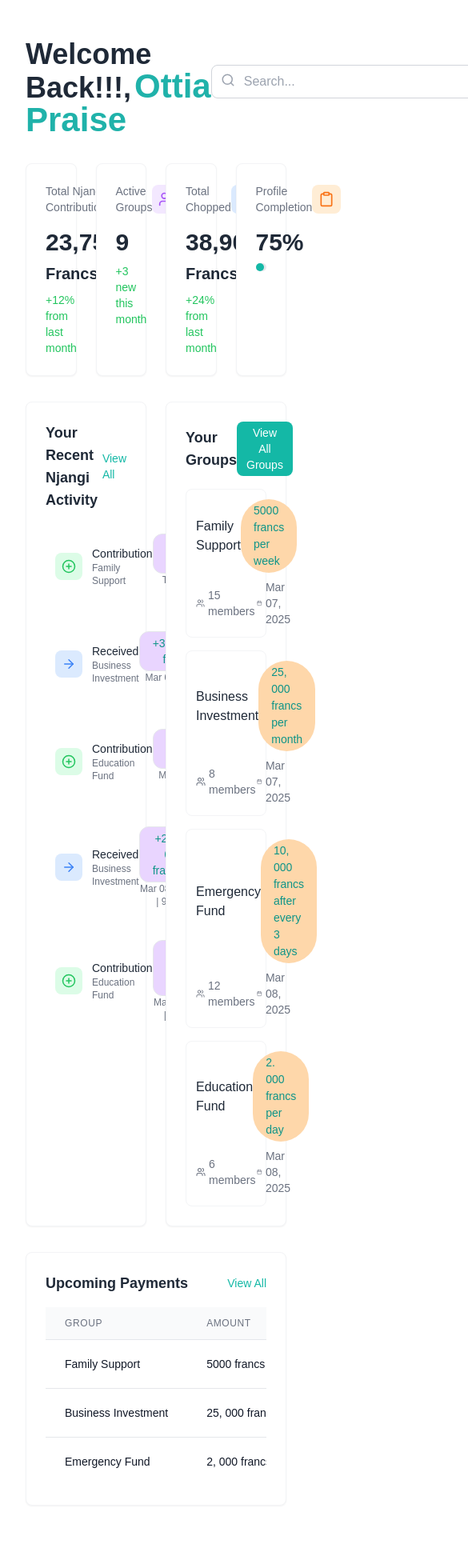
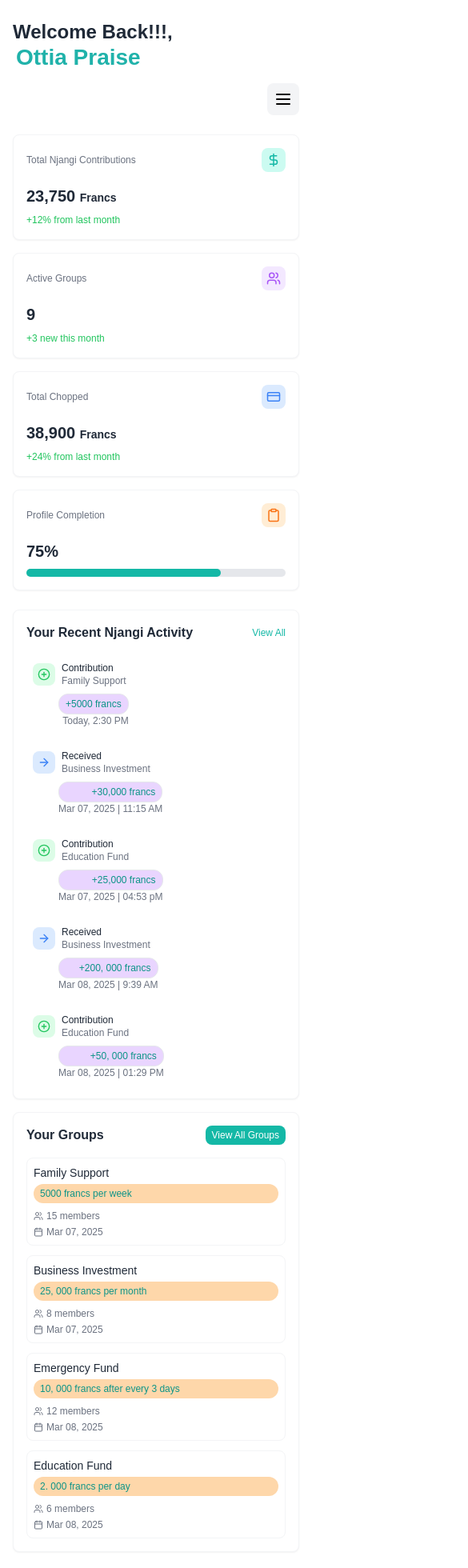
Before and after one commit to Iampraiseottia/Njangi, a Next.js app: page /dashboardMain in a window 390 px wide. Shown: the top 1960 px of the page at 80% size, 585 px wide, since content can reach past the window. Before the commit the page ends 1914 px from the top, so only its background shows below. Built offline with nearby package versions, Linux system fonts and the light colour scheme.

Commit message:
dashboard Main responsive

```diff
--- a/app/dashboardMain/page.jsx
+++ b/app/dashboardMain/page.jsx
@@ -1,4 +1,3 @@
-
 import React, { useState, useEffect, useRef } from 'react';
 
 import globalStyle from '../globals.css';
@@ -20,7 +19,8 @@ import {
   PlusCircle,
   LogOut,
   ArrowRight,
-  Calendar
+  Calendar,
+  Menu
 } from 'lucide-react';
 
 
@@ -35,6 +35,8 @@ const DashboardMain = ({ setActiveComponent }) => {
     }
     return false;
   });
+
+  const [isMenuOpen, setIsMenuOpen] = useState(false);
 
   useEffect(() => {
     document.body.classList.toggle('dark', isDarkMode);
@@ -53,28 +55,46 @@ const DashboardMain = ({ setActiveComponent }) => {
     searchReg.current.blur();
   }
 
+  const toggleMenu = () => {
+    setIsMenuOpen(!isMenuOpen);
+  };
 
 
   return (
 
-    <div className="p-8">
+    <div className="p-4 md:p-6 lg:p-8">
       {/* Header */}
-      <div className="flex justify-between items-center mb-8">
-        <div  className='pt-4'>
-          <h1 className="text-4xl font-bold text-gray-800">Welcome Back!!!,
-            <span className='text-[lightseagreen] text-[42px] pl-1'>Ottia Praise</span>
+      <div className="flex flex-col md:flex-row justify-between items-start md:items-center mb-6 md:mb-8 gap-4">
+
+        <div className="pt-2 md:pt-4 w-full md:w-auto">
+          <h1 className="text-2xl md:text-3xl lg:text-4xl font-bold text-gray-800 break-words flex flex-col md:flex-row">
+            <span>Welcome Back!!!,</span>
+            <span className='text-[lightseagreen] text-[28px] md:text-[36px] lg:text-[42px] pl-1'>Ottia Praise</span>
           </h1>
         </div>
 
-        <div className="flex items-center space-x-5">
-        <div className="relative">
+
+        {/* Mobile menu button */}
+        <div className="md:hidden w-full flex justify-end">
+          <button
+            onClick={toggleMenu}
+            className="p-2 rounded-lg bg-gray-100 hover:bg-gray-200 transition-colors"
+          >
+            <Menu size={24} />
+          </button>
+        </div>
+
+
+        {/* Desktop header items / Mobile menu */}
+        <div className={`${isMenuOpen ? 'flex ' : 'hidden'} md:flex flex-col md:flex-row items-center w-full md:w-auto gap-4 md:space-x-5`}>
+          <div className="relative w-full md:w-auto">
             <input
               type="text"
               ref={searchReg}
               onMouseEnter={onMouseEnterSearch}
               onMouseLeave={onMouseLeaveSearch}
               placeholder="Search..."
-            className={`px-4 py-2 pl-10 w-96 rounded-lg border border-gray-300 duration-200 ease-in-out focus:outline-none focus:ring-2 focus:ring-teal-500 ${isDarkMode ? 'bg-gray-800 text-black' : 'bg-white text-gray-800'}`}
+              className={`px-4 py-2 pl-10 w-full md:w-64 lg:w-96 rounded-lg border border-gray-300 duration-200 ease-in-out focus:outline-none focus:ring-2 focus:ring-teal-500 ${isDarkMode ? 'bg-gray-800 text-black' : 'bg-white text-gray-800'}`}
             />
             <Search className="absolute left-3 top-2.5 text-gray-400" size={18} />
           </div>
@@ -123,55 +143,55 @@ const DashboardMain = ({ setActiveComponent }) => {
 
 
       {/* User Stats */}
-      <div className="grid grid-cols-4 gap-6 mb-8">
+      <div className="grid grid-cols-1 sm:grid-cols-2 lg:grid-cols-4 gap-4 md:gap-6 mb-6 md:mb-8">
 
-        <div className="bg-white p-6 rounded-lg shadow-sm border border-gray-100 duration-300 ease-in-out hover:shadow-lg cursor-pointer" onClick={() => setActiveComponent('transactions')} >
+        <div className="bg-white p-4 md:p-6 rounded-lg shadow-sm border border-gray-100 duration-300 ease-in-out hover:shadow-lg cursor-pointer" onClick={() => setActiveComponent('transactions')} >
           <div className="flex justify-between items-center mb-4">
-            <h2 className="text-gray-500 text-sm font-medium">Total Njangi Contributions</h2>
-            <div className="bg-teal-100 p-2 rounded-lg">
-              <DollarSign className="text-teal-500" size={20} />
+            <h2 className="text-gray-500 text-xs sm:text-sm font-medium">Total Njangi Contributions</h2>
+            <div className="bg-teal-100 p-1.5 md:p-2 rounded-lg">
+              <DollarSign className="text-teal-500" size={18} />
             </div>
           </div>
-          <p className="text-3xl font-bold text-gray-800">23,750 <span className='text-xl'>Francs</span></p>
-          <div className="flex items-center text-sm mt-2 text-green-500">
+          <p className="text-xl md:text-2xl lg:text-3xl font-bold text-gray-800">23,750 <span className='text-sm md:text-lg lg:text-xl'>Francs</span></p>
+          <div className="flex items-center text-xs md:text-sm mt-2 text-green-500">
             <span>+12% from last month</span>
           </div>
         </div>
 
-        <div className="bg-white p-6 rounded-lg shadow-sm border border-gray-100 duration-300 ease-in-out hover:shadow-lg cursor-pointer" onClick={() => {setActiveComponent('groups')}} >
+        <div className="bg-white p-4 md:p-6 rounded-lg shadow-sm border border-gray-100 duration-300 ease-in-out hover:shadow-lg cursor-pointer" onClick={() => {setActiveComponent('groups')}} >
           <div className="flex justify-between items-center mb-4">
-            <h2 className="text-gray-500 text-sm font-medium">Active Groups</h2>
-            <div className="bg-purple-100 p-2 rounded-lg">
-              <Users className="text-purple-500" size={20} />
+            <h2 className="text-gray-500 text-xs sm:text-sm font-medium">Active Groups</h2>
+            <div className="bg-purple-100 p-1.5 md:p-2 rounded-lg">
+              <Users className="text-purple-500" size={18} />
             </div>
           </div>
-          <p className="text-3xl font-bold text-gray-800">9</p>
-          <div className="flex items-center text-sm mt-2 text-green-500">
+          <p className="text-xl md:text-2xl lg:text-3xl font-bold text-gray-800">9</p>
+          <div className="flex items-center text-xs md:text-sm mt-2 text-green-500">
             <span>+3 new this month</span>
           </div>
         </div>
 
-        <div className="bg-white p-6 rounded-lg shadow-sm border border-gray-100 duration-300 ease-in-out hover:shadow-lg cursor-pointer" onClick={() => {setActiveComponent('transactions')}}>
+        <div className="bg-white p-4 md:p-6 rounded-lg shadow-sm border border-gray-100 duration-300 ease-in-out hover:shadow-lg cursor-pointer" onClick={() => {setActiveComponent('transactions')}}>
           <div className="flex justify-between items-center mb-4">
-            <h2 className="text-gray-500 text-sm font-medium">Total Chopped</h2>
-            <div className="bg-blue-100 p-2 rounded-lg">
-              <CreditCard className="text-blue-500" size={20} />
+            <h2 className="text-gray-500 text-xs sm:text-sm font-medium">Total Chopped</h2>
+            <div className="bg-blue-100 p-1.5 md:p-2 rounded-lg">
+              <CreditCard className="text-blue-500" size={18} />
             </div>
           </div>
-          <p className="text-3xl font-bold text-gray-800">38,900 <span className=' text-xl'>Francs</span></p>
-          <div className="flex items-center text-sm mt-2 text-green-500">
+          <p className="text-xl md:text-2xl lg:text-3xl font-bold text-gray-800">38,900 <span className='text-sm md:text-lg lg:text-xl'>Francs</span></p>
+          <div className="flex items-center text-xs md:text-sm mt-2 text-green-500">
             <span>+24% from last month</span>
           </div>
         </div>
 
-        <div className="bg-white p-6 rounded-lg shadow-sm border border-gray-100 duration-300 ease-in-out hover:shadow-lg cursor-pointer" onClick={() => {setActiveComponent('profile')}}>
+        <div className="bg-white p-4 md:p-6 rounded-lg shadow-sm border border-gray-100 duration-300 ease-in-out hover:shadow-lg cursor-pointer" onClick={() => {setActiveComponent('profile')}}>
           <div className="flex justify-between items-center mb-4">
-            <h2 className="text-gray-500 text-sm font-medium">Profile Completion</h2>
-            <div className="bg-orange-100 p-2 rounded-lg">
-              <Clipboard className="text-orange-500" size={20} />
+            <h2 className="text-gray-500 text-xs sm:text-sm font-medium">Profile Completion</h2>
+            <div className="bg-orange-100 p-1.5 md:p-2 rounded-lg">
+              <Clipboard className="text-orange-500" size={18} />
             </div>
           </div>
-          <p className="text-3xl font-bold text-gray-800">75%</p>
+          <p className="text-xl md:text-2xl lg:text-3xl font-bold text-gray-800">75%</p>
           <div className="w-full bg-gray-200 rounded-full h-2.5 mt-2">
             <div className="bg-teal-500 h-2.5 rounded-full" style={{ width: '75%' }}></div>
           </div>
@@ -181,13 +201,13 @@ const DashboardMain = ({ setActiveComponent }) => {
 
 
       {/* Recent Activity and Groups */}
-      <div className="grid grid-cols-2 gap-6 mb-8">
-        <div className="bg-white p-6 rounded-lg shadow-sm border border-gray-100 duration-300 ease-in-out hover:shadow-lg">
+      <div className="grid grid-cols-1 lg:grid-cols-2 gap-4 md:gap-6 mb-6 md:mb-8">
+        <div className="bg-white p-4 md:p-6 rounded-lg shadow-sm border border-gray-100 duration-300 ease-in-out hover:shadow-lg">
           <div className="flex justify-between items-center mb-4">
-            <h2 className="text-lg font-semibold text-gray-800">Your Recent Njangi Activity</h2>
-            <span className="text-teal-500 text-sm cursor-pointer" onClick={() => setActiveComponent('transactions')} >View All</span>
+            <h2 className="text-base md:text-lg font-semibold text-gray-800">Your Recent Njangi Activity</h2>
+            <span className="text-teal-500 text-xs md:text-sm cursor-pointer" onClick={() => setActiveComponent('transactions')} >View All</span>
           </div>
-          <div className="space-y-4">
+          <div className="space-y-3 md:space-y-4">
             {[
               { type: 'Contribution', group: 'Family Support', amount: '+5000 francs', date: 'Today, 2:30 PM', status: 'completed' },
               { type: 'Received', group: 'Business Investment', amount: '+30,000 francs', date: 'Mar 07, 2025 | 11:15 AM', status: 'completed' },
@@ -196,22 +216,22 @@ const DashboardMain = ({ setActiveComponent }) => {
               { type: 'Contribution', group: 'Education Fund', amount: '+50, 000 francs', date: 'Mar 08, 2025 | 01:29 PM', status: 'pending' }
 
             ].map((activity, index) => (
-              <div key={index} className="recent-activity-item flex items-center justify-between p-3 hover:bg-gray-50 rounded-lg transition-all">
+              <div key={index} className="recent-activity-item flex flex-col sm:flex-row items-start sm:items-center justify-between p-2 md:p-3 hover:bg-gray-50 rounded-lg transition-all">
                 <div className="flex items-center">
-                  <div className={`p-2 rounded-lg ${
+                  <div className={`p-1.5 md:p-2 rounded-lg ${
                     activity.type === 'Contribution' ? 'bg-green-100 text-green-500' :
                     activity.type === 'received' ? 'bg-red-100 text-red-500' : 'bg-blue-100 text-blue-500'
                   }`}>
-                    {activity.type === 'Contribution' ? <PlusCircle size={18} /> :
-                    <ArrowRight size={18} />}
+                    {activity.type === 'Contribution' ? <PlusCircle size={16} /> :
+                    <ArrowRight size={16} />}
                   </div>
-                  <div className="ml-3">
-                    <p className="text-sm font-medium text-gray-800">{activity.type}</p>
+                  <div className="ml-2 md:ml-3">
+                    <p className="text-xs md:text-sm font-medium text-gray-800">{activity.type}</p>
                     <p className="text-xs text-gray-500">{activity.group}</p>
                   </div>
                 </div>
-                <div className="text-right">
-                  <p className={` bg-purple-200 text-teal-600 px-4 py-1 border rounded-xl text-sm font-medium ${
+                <div className="text-right mt-2 sm:mt-0 ml-8 sm:ml-0">
+                  <p className={`bg-purple-200 text-teal-600 px-2 md:px-4 py-1 border rounded-xl text-xs md:text-sm font-medium ${
                     activity.amount.startsWith('+') ? 'text-green-500' : 'text-red-500'
                   }`}>{activity.amount}</p>
                   <p className="text-xs text-gray-500">{activity.date}</p>
@@ -221,34 +241,34 @@ const DashboardMain = ({ setActiveComponent }) => {
           </div>
         </div>
 
-        <div className="bg-white p-6 rounded-lg shadow-sm border border-gray-100 duration-300 ease-in-out hover:shadow-lg">
+        <div className="bg-white p-4 md:p-6 rounded-lg shadow-sm border border-gray-100 duration-300 ease-in-out hover:shadow-lg">
           <div className="flex justify-between items-center mb-4">
-            <h2 className="text-lg font-semibold text-gray-800">Your Groups</h2>
+            <h2 className="text-base md:text-lg font-semibold text-gray-800">Your Groups</h2>
             <div className="flex space-x-2 items-center">
-              <button onClick={() => setActiveComponent('groups')} className="bg-teal-500 text-white px-3 py-1 rounded-lg text-sm flex items-center cursor-pointer">
+              <button onClick={() => setActiveComponent('groups')} className="bg-teal-500 text-white px-2 md:px-3 py-1 rounded-lg text-xs md:text-sm flex items-center cursor-pointer">
                 View All Groups
               </button>
             </div>
           </div>
-          <div className="space-y-4">
+          <div className="space-y-3 md:space-y-4">
             {[
               { name: 'Family Support', members: 15, nextCollection: 'Mar 07, 2025', amount: '5000 francs per week' },
               { name: 'Business Investment', members: 8, nextCollection: 'Mar 07, 2025', amount: '25, 000 francs per month' },
               { name: 'Emergency Fund', members: 12, nextCollection: 'Mar 08, 2025', amount: '10, 000 francs after every 3 days' },
               { name: 'Education Fund', members: 6, nextCollection: 'Mar 08, 2025', amount: '2. 000 francs per day' }
             ].map((group, index) => (
-              <div key={index} className="recent-activity-item p-3 hover:bg-gray-50 rounded-lg transition-all border border-gray-100 ">
-                <div className="flex justify-between items-center">
-                  <h3 className="font-medium text-gray-800">{group.name}</h3>
-                  <span className="text-[14px] bg-orange-200 text-teal-600 px-4 py-1 rounded-full">{group.amount}</span>
+              <div key={index} className="recent-activity-item p-2 md:p-3 hover:bg-gray-50 rounded-lg transition-all border border-gray-100">
+                <div className="flex flex-col sm:flex-row sm:justify-between sm:items-center">
+                  <h3 className="font-medium text-sm md:text-base text-gray-800">{group.name}</h3>
+                  <span className="text-xs md:text-sm bg-orange-200 text-teal-600 px-2 md:px-4 py-1 rounded-full mt-1 sm:mt-0">{group.amount}</span>
                 </div>
-                <div className="flex justify-between mt-2 text-sm text-gray-500">
+                <div className="flex flex-col sm:flex-row sm:justify-between mt-2 text-xs md:text-sm text-gray-500">
                   <div className="flex items-center">
-                    <Users size={14} className="mr-1" />
+                    <Users size={12} className="mr-1" />
                     <span>{group.members} members</span>
                   </div>
-                  <div className="flex items-center">
-                    <Calendar size={14} className="mr-1" />
+                  <div className="flex items-center mt-1 sm:mt-0">
+                    <Calendar size={12} className="mr-1" />
                     <span>{group.nextCollection}</span>
                   </div>
                 </div>
@@ -259,20 +279,20 @@ const DashboardMain = ({ setActiveComponent }) => {
       </div>
 
       {/* Upcoming Payments */}
-      <div className="bg-white p-6 rounded-lg shadow-sm border border-gray-100 duration-300 ease-in-out hover:shadow-lg ">
+      <div className="bg-white p-4 md:p-6 rounded-lg shadow-sm border border-gray-100 duration-300 ease-in-out hover:shadow-lg">
         <div className="flex justify-between items-center mb-4">
-          <h2 className="text-lg font-semibold text-gray-800">Upcoming Payments</h2>
-          <span className="text-teal-500 text-sm cursor-pointer" onClick={() => setActiveComponent('transactions')} >View All</span>
+          <h2 className="text-base md:text-lg font-semibold text-gray-800">Upcoming Payments</h2>
+          <span className="text-teal-500 text-xs md:text-sm cursor-pointer" onClick={() => setActiveComponent('transactions')} >View All</span>
         </div>
-        <div className="overflow-x-auto">
+        <div className="overflow-x-auto -mx-4 sm:mx-0">
           <table className="min-w-full divide-y divide-gray-200">
             <thead className="bg-gray-50">
               <tr>
-                <th className="px-6 py-3 text-left text-xs font-medium text-gray-500 uppercase tracking-wider">Group</th>
-                <th className="px-6 py-3 text-left text-xs font-medium text-gray-500 uppercase tracking-wider">Amount</th>
-                <th className="px-6 py-3 text-left text-xs font-medium text-gray-500 uppercase tracking-wider">Due Date</th>
-                <th className="px-6 py-3 text-left text-xs font-medium text-gray-500 uppercase tracking-wider">Status</th>
-                <th className="px-6 py-3 text-left text-xs font-medium text-gray-500 uppercase tracking-wider">Action</th>
+                <th className="px-3 md:px-6 py-2 md:py-3 text-left text-xs font-medium text-gray-500 uppercase tracking-wider">Group</th>
+                <th className="px-3 md:px-6 py-2 md:py-3 text-left text-xs font-medium text-gray-500 uppercase tracking-wider">Amount</th>
+                <th className="px-3 md:px-6 py-2 md:py-3 text-left text-xs font-medium text-gray-500 uppercase tracking-wider">Due Date</th>
+                <th className="px-3 md:px-6 py-2 md:py-3 text-left text-xs font-medium text-gray-500 uppercase tracking-wider">Status</th>
+                <th className="px-3 md:px-6 py-2 md:py-3 text-left text-xs font-medium text-gray-500 uppercase tracking-wider">Action</th>
               </tr>
             </thead>
             <tbody className="bg-white divide-y divide-gray-200">
@@ -282,16 +302,16 @@ const DashboardMain = ({ setActiveComponent }) => {
                 { group: 'Emergency Fund', amount: '2, 000 francs', dueDate: 'Mar 08, 2025', status: 'overdue' }
               ].map((payment, index) => (
                 <tr key={index}>
-                  <td className="px-6 py-4 whitespace-nowrap">
-                    <div className="text-sm font-medium text-gray-900">{payment.group}</div>
+                  <td className="px-3 md:px-6 py-2 md:py-4 whitespace-nowrap">
+                    <div className="text-xs md:text-sm font-medium text-gray-900">{payment.group}</div>
                   </td>
-                  <td className="px-6 py-4 whitespace-nowrap">
-                    <div className="text-sm text-gray-900">{payment.amount}</div>
+                  <td className="px-3 md:px-6 py-2 md:py-4 whitespace-nowrap">
+                    <div className="text-xs md:text-sm text-gray-900">{payment.amount}</div>
                   </td>
-                  <td className="px-6 py-4 whitespace-nowrap">
-                    <div className="text-sm text-gray-500">{payment.dueDate}</div>
+                  <td className="px-3 md:px-6 py-2 md:py-4 whitespace-nowrap">
+                    <div className="text-xs md:text-sm text-gray-500">{payment.dueDate}</div>
                   </td>
-                  <td className="px-6 py-4 whitespace-nowrap">
+                  <td className="px-3 md:px-6 py-2 md:py-4 whitespace-nowrap">
                     <span className={`px-2 inline-flex text-xs leading-5 font-semibold rounded-full ${
                       payment.status === 'upcoming' ? 'bg-yellow-100 text-yellow-800' :
                       payment.status === 'overdue' ? 'bg-red-100 text-red-800' : 'bg-green-100 text-green-800'
@@ -299,8 +319,8 @@ const DashboardMain = ({ setActiveComponent }) => {
                       {payment.status.charAt(0).toUpperCase() + payment.status.slice(1)}
                     </span>
                   </td>
-                  <td className="px-6 py-4 whitespace-nowrap text-sm text-gray-500">
-                    <button className="bg-teal-500 hover:bg-teal-600 text-white px-3 py-1 rounded-lg text-sm">
+                  <td className="px-3 md:px-6 py-2 md:py-4 whitespace-nowrap text-xs md:text-sm text-gray-500">
+                    <button className="bg-teal-500 hover:bg-teal-600 text-white px-2 md:px-3 py-1 rounded-lg text-xs md:text-sm">
                       Pay Now
                     </button>
                   </td>
```
Also changed, not shown: app/dashboard/page.jsx (+105 -23 lines). Lines whose indentation alone changed are shown as unchanged.
